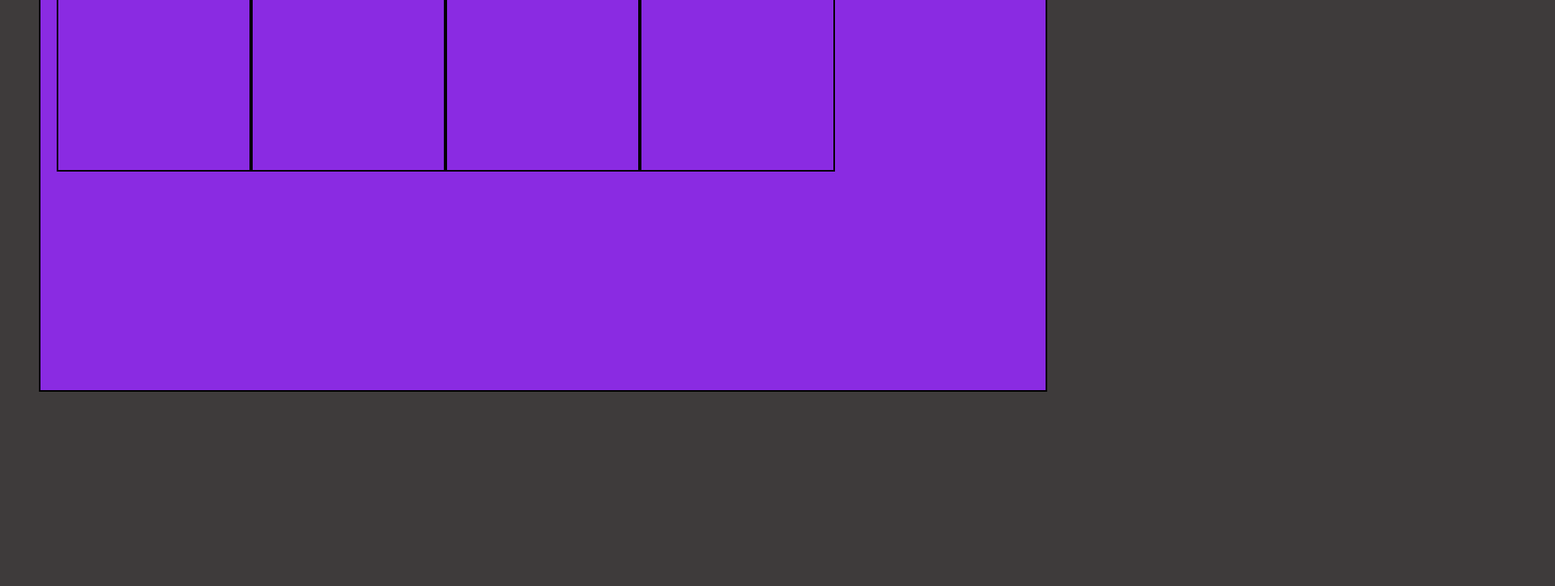
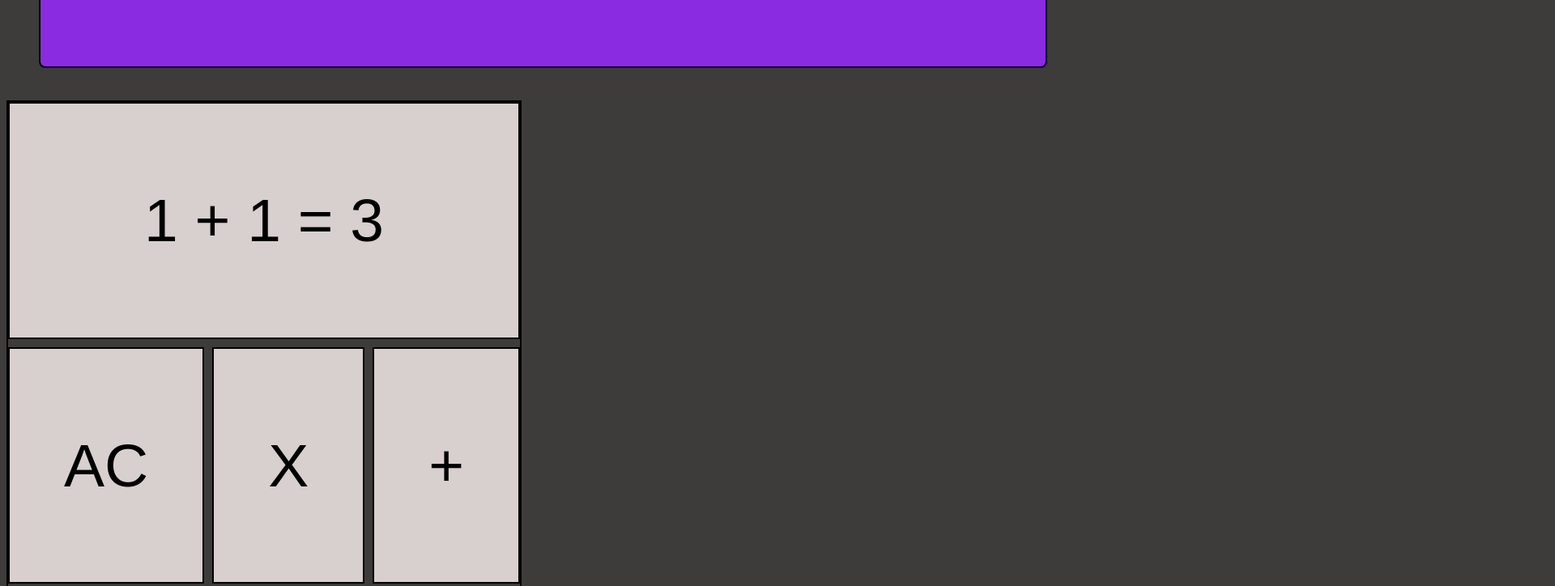
Before and after one commit to AlePezz02/personal, a plain HTML site: page index.html in a window 1280 px wide. Shown: the part 600-1324 px from the top of the page at 81% size, 1920 px wide, since content can reach past the window. Before the commit the page ends 1124 px from the top, so only its background shows below. Drawn offline with Linux system fonts and the light colour scheme.

Commit message:
loyout calcolatrice

```diff
--- a/index.html
+++ b/index.html
@@ -21,13 +21,27 @@
        <div class="grid-item" id="box7">7</div>
        <div class="grid-item" id="box8">8</div>
        <div class="grid-item" id="box9">9</div>
-
-
+       <div class="grid-item" id="box10">10</div>
+       <div class="grid-item" id="box11">11</div>
+       <div class="grid-item" id="box12">12</div>
+       <div class="grid-item" id="box13">13</div>
     </div>
 </section>
 
-
-
+<section></section>
+    <div class="calc-conteiner">
+        <div class="calc-item" id="box1">1 + 1 = 3</div>
+        <div class="calc-item" id="box2">AC</div>
+        <div class="calc-item" id="box3">X</div>
+        <div class="calc-item" id="box4">+</div>
+        <div class="calc-item" id="box5">1</div>
+        <div class="calc-item" id="box6">2</div>
+        <div class="calc-item" id="box7">-</div>
+        <div class="calc-item" id="box8">3</div>
+        <div class="calc-item" id="box9">4</div>
+        <div class="calc-item" id="box9">=</div>
+</div>
+</section>
 </body>
 
 </html>
--- a/style.css
+++ b/style.css
@@ -9,20 +9,60 @@ body {
 .grid-conteiner {
     background-color: blueviolet;
     border: solid black 2.5px;
+    border-radius: 8px;
     display: grid;
-    grid-template-columns: auto auto auto auto auto;
-    grid-template-rows: 250px 500px;
-    height: 1000px;
+    grid-template-columns: 600px 150px 150px 150px 150px 150px 150px 150px 150px;
+    grid-template-rows: 100px 200px;
+    height: 600px;
     width: 95%;
     padding: 20px;
     margin: 40px;
+    gap: 5px 5px;
+
 }
 
 .grid-item{
     border: solid black 2px;
+    border-radius: 100px;
     font-size: 50px;
     display: grid;
     justify-content: center;
     align-content: center;
+    grid-row: 1 / 3;
 
 }
+
+#box1 {
+    grid-column: 1 / span 3;
+}
+
+
+
+.calc-conteiner {
+    border: solid black 2px;
+    height: 1200px;
+    width: 50%;
+    display: grid;
+    gap: 10px 10px;
+    grid-auto-columns: auto auto auto auto;
+
+}
+
+.calc-item {
+    border: solid black 2px;    background-color: #d8cfcf;
+    justify-content: center;
+    align-content:center ;
+    display: grid;
+    font-size: 75px
+
+}
+
+
+.calc-item:hover {
+    cursor: pointer;
+    box-shadow: 0 0 5px 3px rgb(1, 255, 200)
+}
+
+#box2:hover, #box4:hover, #box9:hover {
+    color: orangered
+}
```
